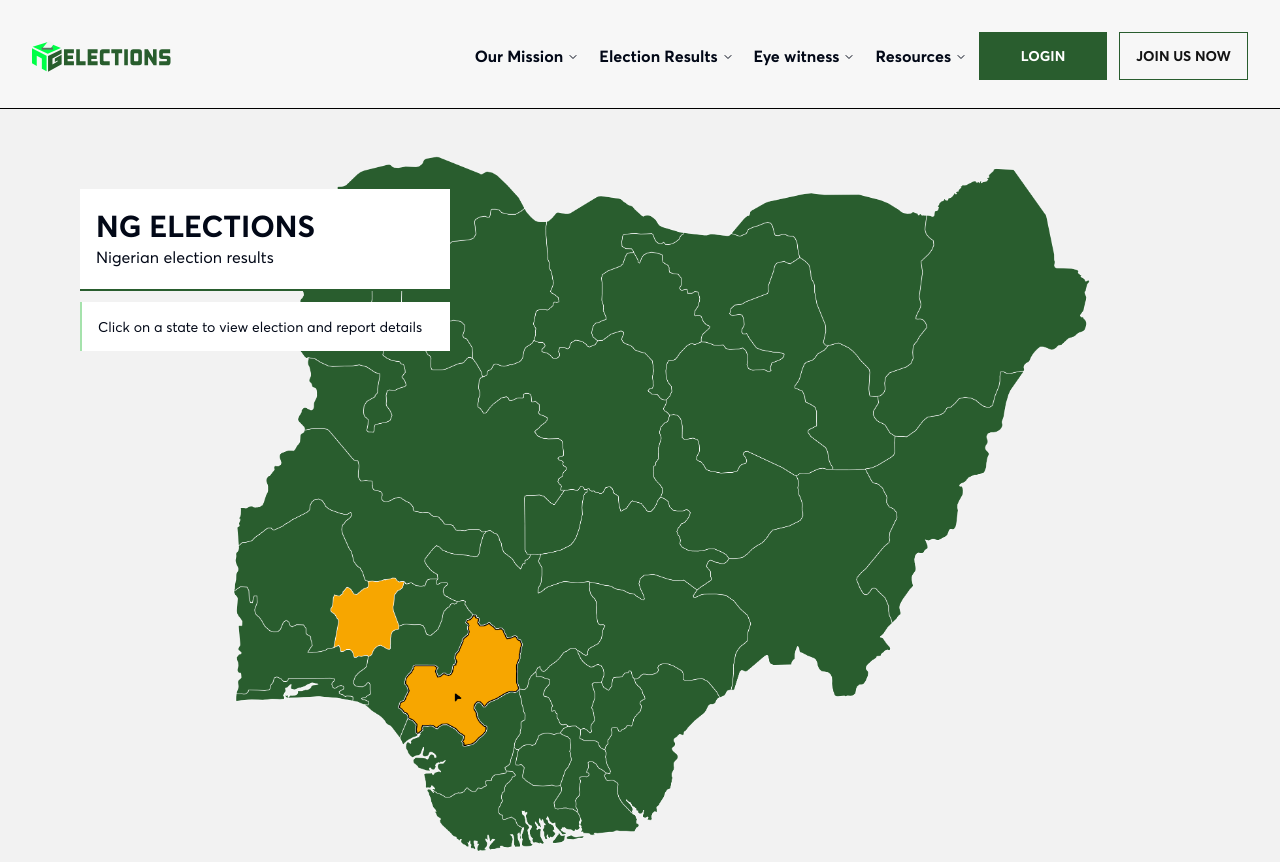
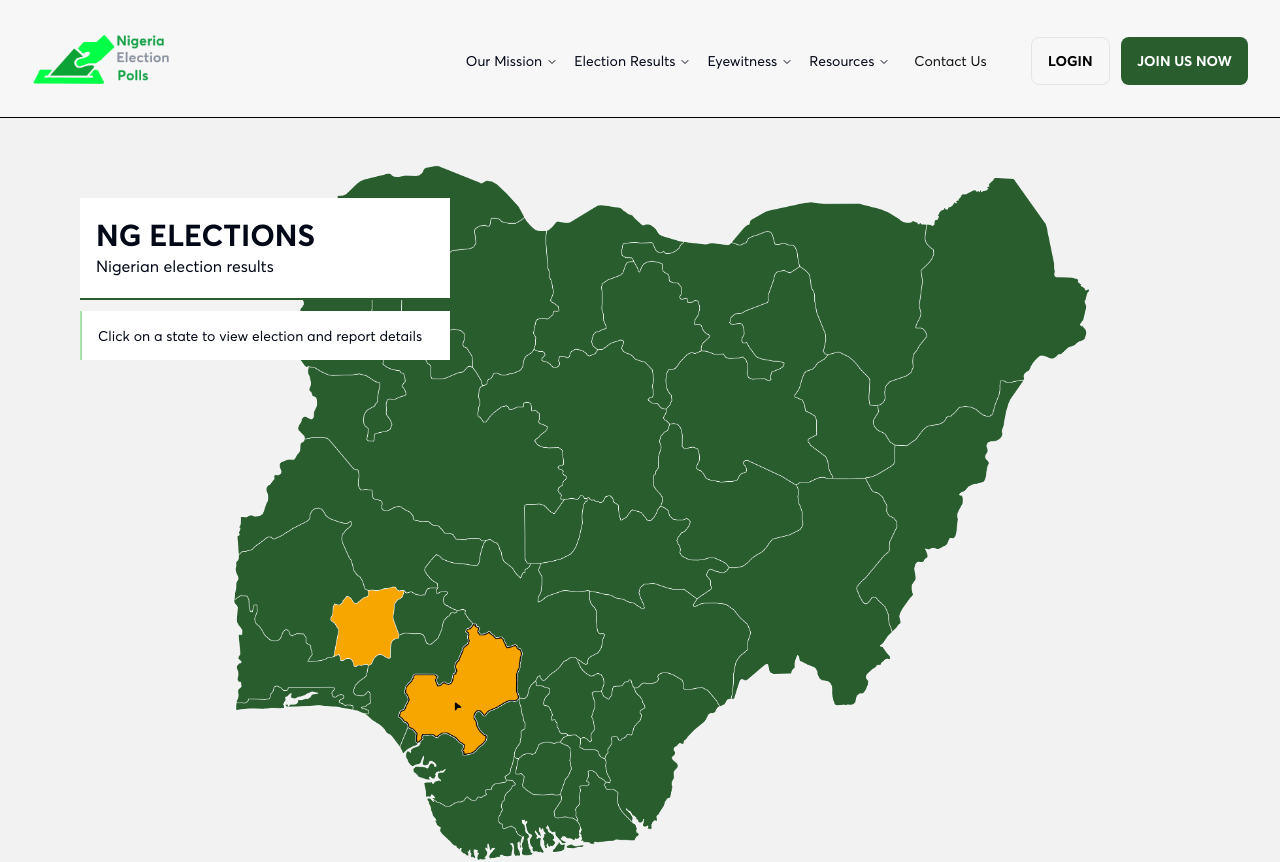
Before and after one commit to Ngelectionpolls-ng/ng-election-fe, a Next.js app: page / in a window 1280 px wide. Shown: the top 862 px of the page. Built offline with nearby package versions, Linux system fonts and the light colour scheme.

Commit message:
refactor: update navigation bar

```diff
--- a/components/home/NavBar.tsx
+++ b/components/home/NavBar.tsx
@@ -5,52 +5,40 @@ import Image from 'next/image'
 import Link from 'next/link'
 import { hamburgerIcon } from '@/public/assets/icons'
 import Svg from '../common/Svg'
+import NavContent from './NavContent'
 
 function NavBar() {
+    const ourMissionOptions = ["About Us", "Mission Statement", "Methodology", "Initiatives"];
+    const electionResultOptions = ["Presidential", "Gubernational", "House of Assembly", "Local Government", "Off-cycle elections"];
+    const eyeWitnessOptions = ["Objectives", "How to volunteer", "Available polling unit"];
+    const resourcesOptions = ["Publications", "Elelction update", "Find polling unit"]
     return (
         <div className='w-full flex justify-between border-b-[1.5px] border-black px-8 pb-7'>
-            <Image src={"/ng-election-logo.svg"} width={250} height={50} alt='NG Election logo' className='w-[140px] h-auto' />
-            <NavigationMenu className="hidden lg:block">
-                <NavigationMenuList>
-                    <NavigationMenuItem>
-                        <NavigationMenuTrigger>Our Mission</NavigationMenuTrigger>
-                        <NavigationMenuContent>
-                            <NavigationMenuLink>Link</NavigationMenuLink>
-                        </NavigationMenuContent>
-                    </NavigationMenuItem>
-                    <NavigationMenuItem>
-                        <NavigationMenuTrigger>Election Results</NavigationMenuTrigger>
-                        <NavigationMenuContent>
-                            <NavigationMenuLink>Link</NavigationMenuLink>
-                        </NavigationMenuContent>
-                    </NavigationMenuItem>
-                    <NavigationMenuItem>
-                        <NavigationMenuTrigger>Eye witness</NavigationMenuTrigger>
-                        <NavigationMenuContent>
-                            <NavigationMenuLink>Link</NavigationMenuLink>
-                        </NavigationMenuContent>
-                    </NavigationMenuItem>
-                    <NavigationMenuItem>
-                        <NavigationMenuTrigger>Resources</NavigationMenuTrigger>
-                        <NavigationMenuContent>
-                            <NavigationMenuLink>Link</NavigationMenuLink>
-                        </NavigationMenuContent>
+            <Image src={"/ng-election-logo-5.png"} width={250} height={50} alt='NG Election logo' className='w-[140px] h-auto' />
+            <div className='hidden lg:flex items-center'>
+                <NavContent navHeading='Our Mission' navLinkOption={ourMissionOptions} />
+                <NavContent navHeading='Election Results' navLinkOption={electionResultOptions} />
+                <NavContent navHeading='Eyewitness' navLinkOption={eyeWitnessOptions} />
+                <NavContent navHeading='Resources' navLinkOption={resourcesOptions} />
+                <NavigationMenuItem className='list-none'>
+                    <Link href="/contact-us" legacyBehavior passHref>
+                        <Button className='bg-transparent text-black-500 font-medium rounded-none hover:bg-transparent'>Contact Us</Button>
+                    </Link>
                 </NavigationMenuItem>
                 <div className='flex ml-7 gap-3'>
-                        <NavigationMenuItem>
+                    <NavigationMenuItem className='list-none'>
                         <Link href="/auth/login" legacyBehavior passHref>
-                                <Button className='bg-primary min-w-[128px] text-sm text-white font-bold uppercase rounded-none border border-primary hover:bg-transparent hover:text-black-500 animate-in transition-colors'>Login</Button>
+                            <Button className='bg-transparent w-fit text-sm text-black font-bold uppercase rounded-[8px] border border-[#E4E4E7] hover:border-primary hover:bg-primary hover:text-white animate-in transition-colors duration-500'>Login</Button>
                         </Link>
                     </NavigationMenuItem>
-                        <NavigationMenuItem>
+                    <NavigationMenuItem className='list-none'>
                         <Link href="/docs" legacyBehavior passHref>
-                                <Button className='bg-transparent text-black-500 font-bold uppercase rounded-none border border-primary hover:bg-primary hover:text-white animate-in transition-colors'>Join us now</Button>
+                            <Button className='bg-primary text-white font-bold uppercase rounded-[8px] hover:bg-primary/80 hover:text-white animate-in transition-colors'>Join us now</Button>
                         </Link>
                     </NavigationMenuItem>
                 </div>
+            </div>
 
-                </NavigationMenuList>
-            </NavigationMenu>
             <Svg width={"29px"} height={'18px'} SvgIcon={hamburgerIcon} className='lg:hidden' />
         </div>
     )
--- /dev/null
+++ b/components/home/NavContent.tsx
@@ -0,0 +1,31 @@
+import React from 'react'
+import { NavigationMenu, NavigationMenuContent, NavigationMenuItem, NavigationMenuLink, NavigationMenuList, NavigationMenuTrigger } from '../ui/navigation-menu'
+import Link from 'next/link';
+
+interface NavContentProp {
+    navHeading: string;
+    navLinkOption: string[];
+}
+
+function NavContent({ navHeading, navLinkOption }: NavContentProp) {
+    return (
+        <NavigationMenu>
+            <NavigationMenuList>
+                <NavigationMenuItem>
+                    <NavigationMenuTrigger className='text-sm font-medium'>{navHeading}</NavigationMenuTrigger>
+                    <NavigationMenuContent>
+                        <NavigationMenuLink className='min-w-[200px] flex flex-col py-4 text-primary font-medium'>
+                            {navLinkOption.map((link, idx) => {
+                                return (
+                                    <Link href={'#'} className='py-2 px-4 hover:bg-slate-100' key={idx}>{link}</Link>
+                                )
+                            })}
+                        </NavigationMenuLink>
+                    </NavigationMenuContent>
+                </NavigationMenuItem>
+            </NavigationMenuList>
+        </NavigationMenu>
+    )
+}
+
+export default NavContent
```
Lines whose indentation alone changed are shown as unchanged.
